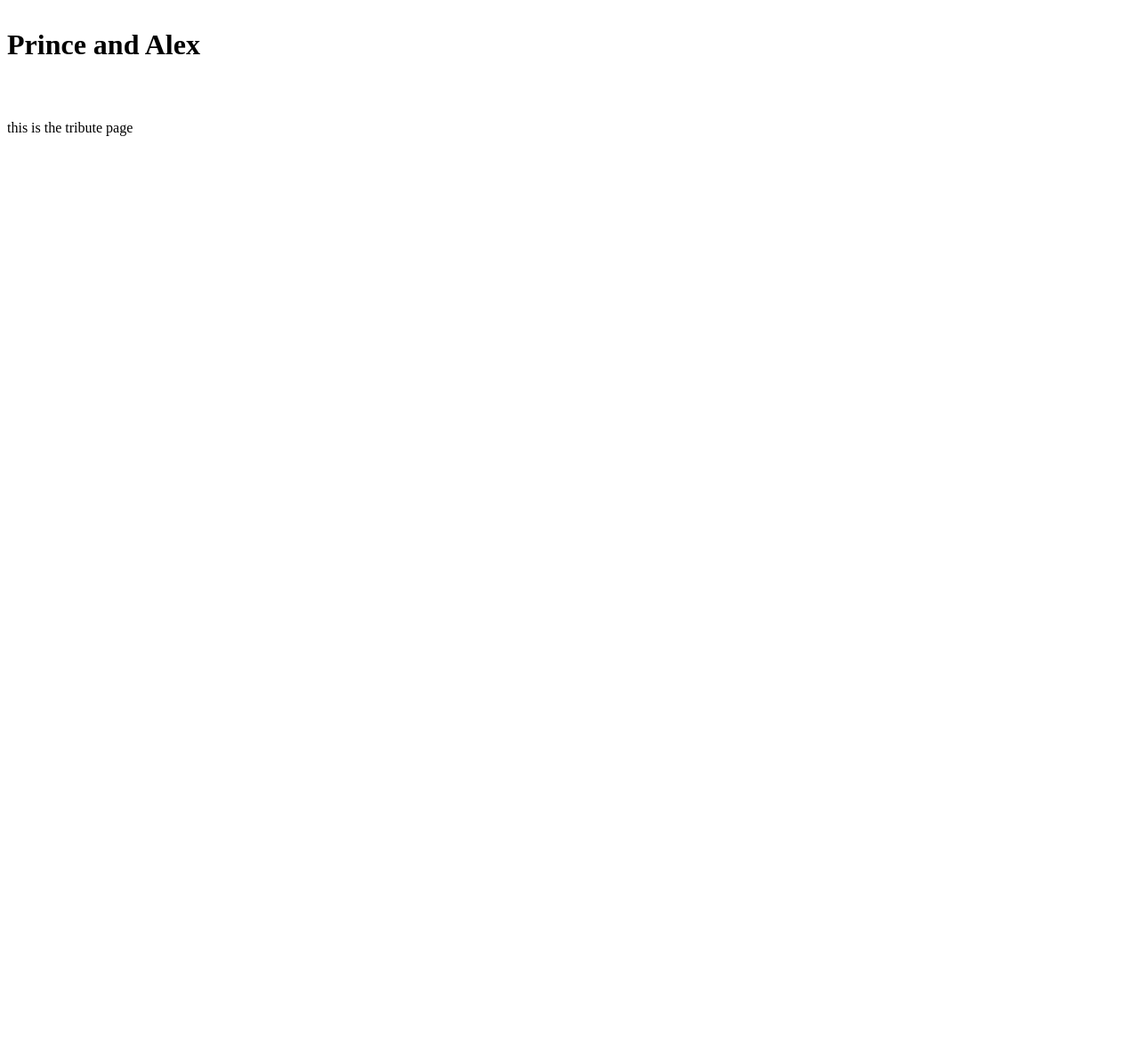
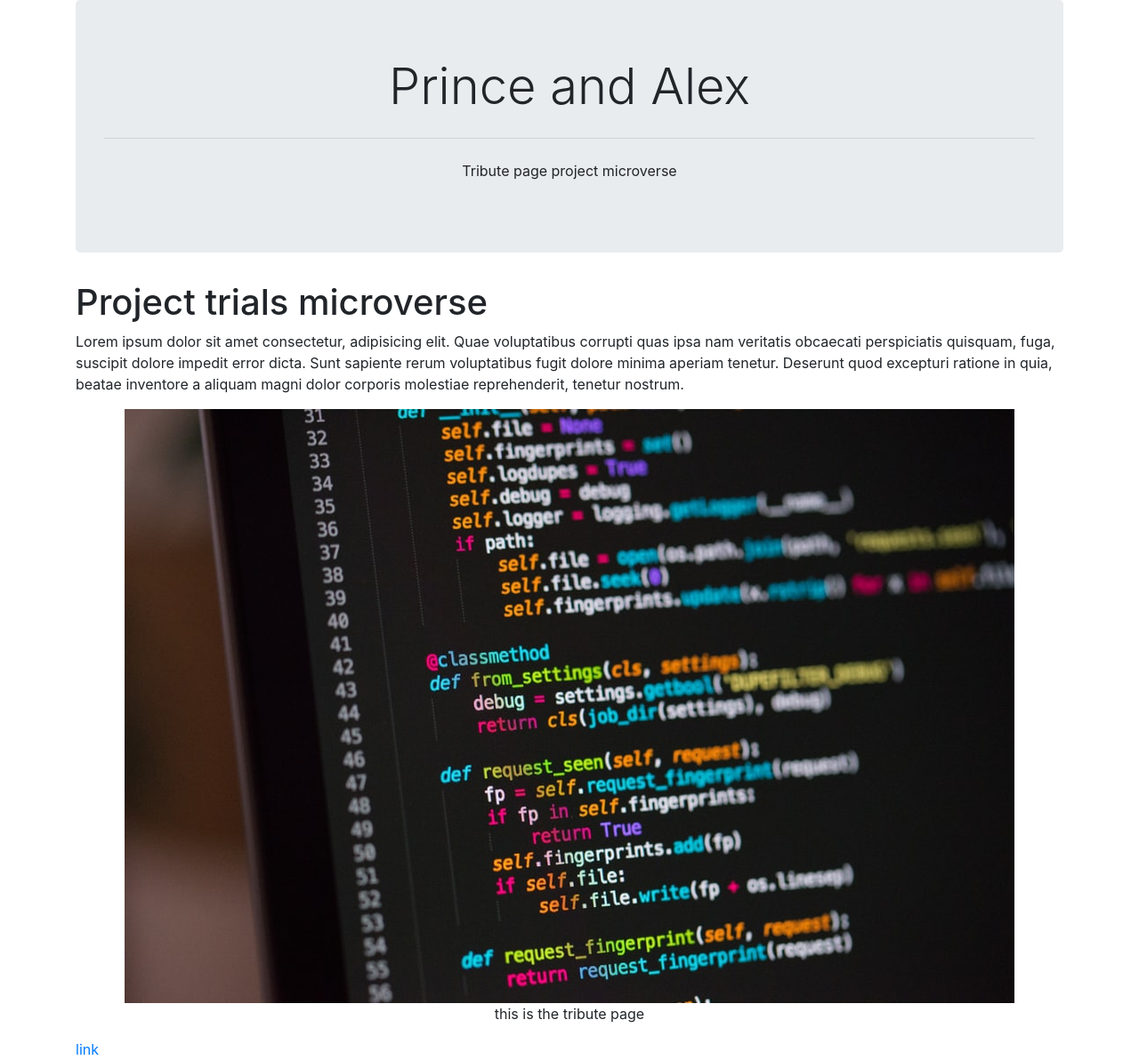
Before and after one commit to sengayire/Prince-Alex, a plain HTML site: page index.html in a window 1280 px wide. Shown: the whole page at 89% size. Before the commit the page ends 800 px from the top, so only its background shows below. Drawn offline with nearby package versions, Linux system fonts and the light colour scheme.

Commit message:
boostrap_styles

```diff
--- a/index.html
+++ b/index.html
@@ -4,19 +4,37 @@
     <meta charset="UTF-8" />
     <meta name="viewport" content="width=device-width, initial-scale=1.0" />
     <meta http-equiv="X-UA-Compatible" content="ie=edge" />
+    <link rel="stylesheet" href="style.css">
+    <link rel="stylesheet" href="https://stackpath.bootstrapcdn.com/bootstrap/4.4.1/css/bootstrap.min.css" integrity="sha384-Vkoo8x4CGsO3+Hhxv8T/Q5PaXtkKtu6ug5TOeNV6gBiFeWPGFN9MuhOf23Q9Ifjh" crossorigin="anonymous">
     <title>Tribute Page</title>
   </head>
   <body>
-    <div class="container">
-      <h1 id="title"><p>Prince and Alex</p></h1>
-      <div id="main"></div>
+    <div class="container" id="main">
+      <div class="jumbotron">
+        <h1 class="text-center display-4">Prince and Alex</h1>
+
+        <hr class="my-4">
+        <p class='text-center'>Tribute page project microverse</p>
+
+      </div>
+      <h1 id="title">
+       Project trials microverse
+      </h1>
+      <p>Lorem ipsum dolor sit amet consectetur, adipisicing elit. Quae voluptatibus corrupti quas ipsa nam veritatis obcaecati perspiciatis quisquam, fuga, suscipit dolore impedit error dicta. Sunt sapiente rerum voluptatibus fugit dolore minima aperiam tenetur. Deserunt quod excepturi ratione in quia, beatae inventore a aliquam magni dolor corporis molestiae reprehenderit, tenetur nostrum.</p>
+
       <div id="img-div">
-        <div style="width: 59px; position: center;"><img src="" alt="" id="image" /></div>
-        <p id="img-caption"></p>
-        <p id="tribute-info">this is the tribute page</p>
-        <a id="tribute-link" target="_blank" )></a>
+      <div  cstyle="width: 59px; position: center;"><img src="photo5.jpg" alt="" id="image" style="max-width:100%;" /></div>
+        <div id="img-caption">
+          <p id="tribute-info">this is the tribute page</p>
+
+        </div>
+        <a id="tribute-link" target="_blank" href="http://www.google.com">link</a>
+
+
       </div>
     </div>
   </body>
-  <script src="https://cdn.freecodecamp.org/testable-projects-fcc/v1/bundle.js"></script>
+  <script src="https://code.jquery.com/jquery-3.4.1.slim.min.js" integrity="sha384-J6qa4849blE2+poT4WnyKhv5vZF5SrPo0iEjwBvKU7imGFAV0wwj1yYfoRSJoZ+n" crossorigin="anonymous"></script>
+<script src="https://cdn.jsdelivr.net/npm/popper.js@1.16.0/dist/umd/popper.min.js" integrity="sha384-Q6E9RHvbIyZFJoft+2mJbHaEWldlvI9IOYy5n3zV9zzTtmI3UksdQRVvoxMfooAo" crossorigin="anonymous"></script>
+<script src="https://stackpath.bootstrapcdn.com/bootstrap/4.4.1/js/bootstrap.min.js" integrity="sha384-wfSDF2E50Y2D1uUdj0O3uMBJnjuUD4Ih7YwaYd1iqfktj0Uod8GCExl3Og8ifwB6" crossorigin="anonymous"></script>
 </html>
--- /dev/null
+++ b/style.css
@@ -0,0 +1,9 @@
+img{
+    max-width: 100%;
+    position: inline;
+    display:block;
+    margin:auto;
+}
+#img-caption{
+    text-align: center;
+}
```
Also changed, not shown: photo5.jpg (added).
